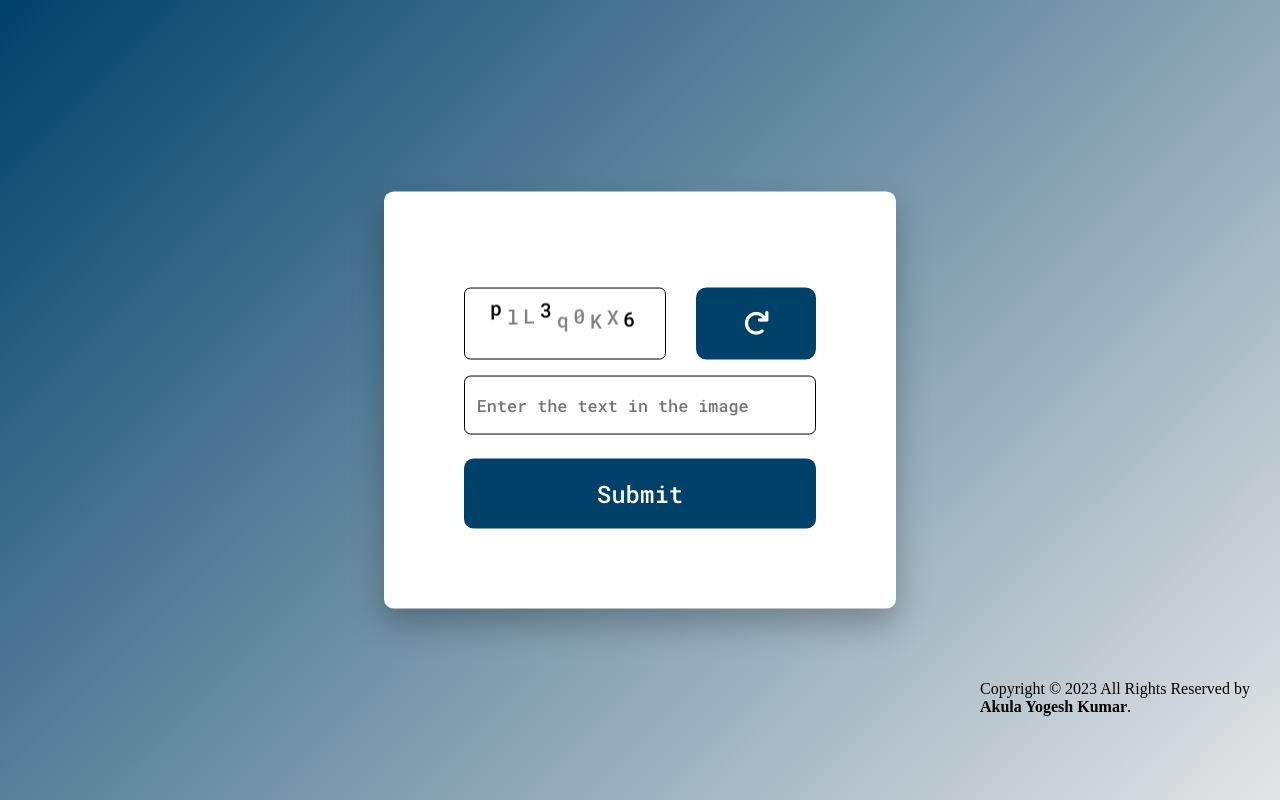
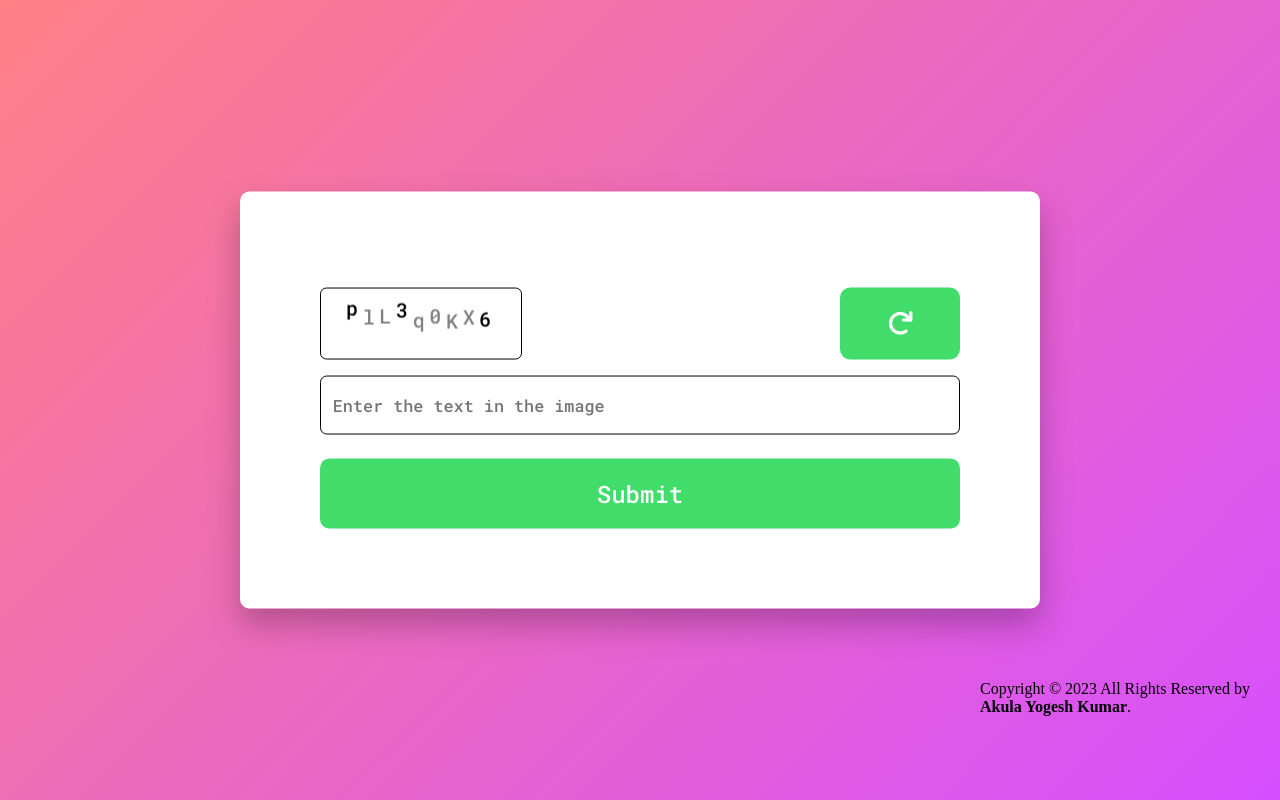
Before and after one commit to yogeshkumar-22/Captcha-Generator, a plain HTML site: page index.html in a window 1280 px wide. Drawn offline with Linux system fonts and the light colour scheme.

Commit message:
Changes in UI and Styling

```diff
--- a/style.css
+++ b/style.css
@@ -5,10 +5,10 @@
   }
   body {
     height: 100vh;
-    background: linear-gradient(135deg, #00416a, #e4e5e6);
+    background: linear-gradient(135deg, #ff8086, #d64fff);
   }
   .container {
-    width: 32em;
+    width: 50rem;
     background-color: #ffffff;
     padding: 5em;
     border-radius: 0.6em;
@@ -30,8 +30,9 @@
   }
   button#reload-button {
     font-size: 26px;
+    cursor: pointer;
     width: 4.6em;
-    background-color: #00416a;
+    background-color: #41dc6a;
     border: none;
     border-radius: 0.4em;
     color: #ffffff;
@@ -46,11 +47,12 @@
   }
   button#submit-button {
     width: 100%;
-    background-color: #00416a;
+    background-color: #41dc6a;
     color: #ffffff;
     font-size: 1.5em;
     border: none;
     margin-top: 1em;
+    cursor: pointer;
     padding: 0.8em 0;
     border-radius: 0.4em;
     font-family: "Roboto Mono", monospace;
```
